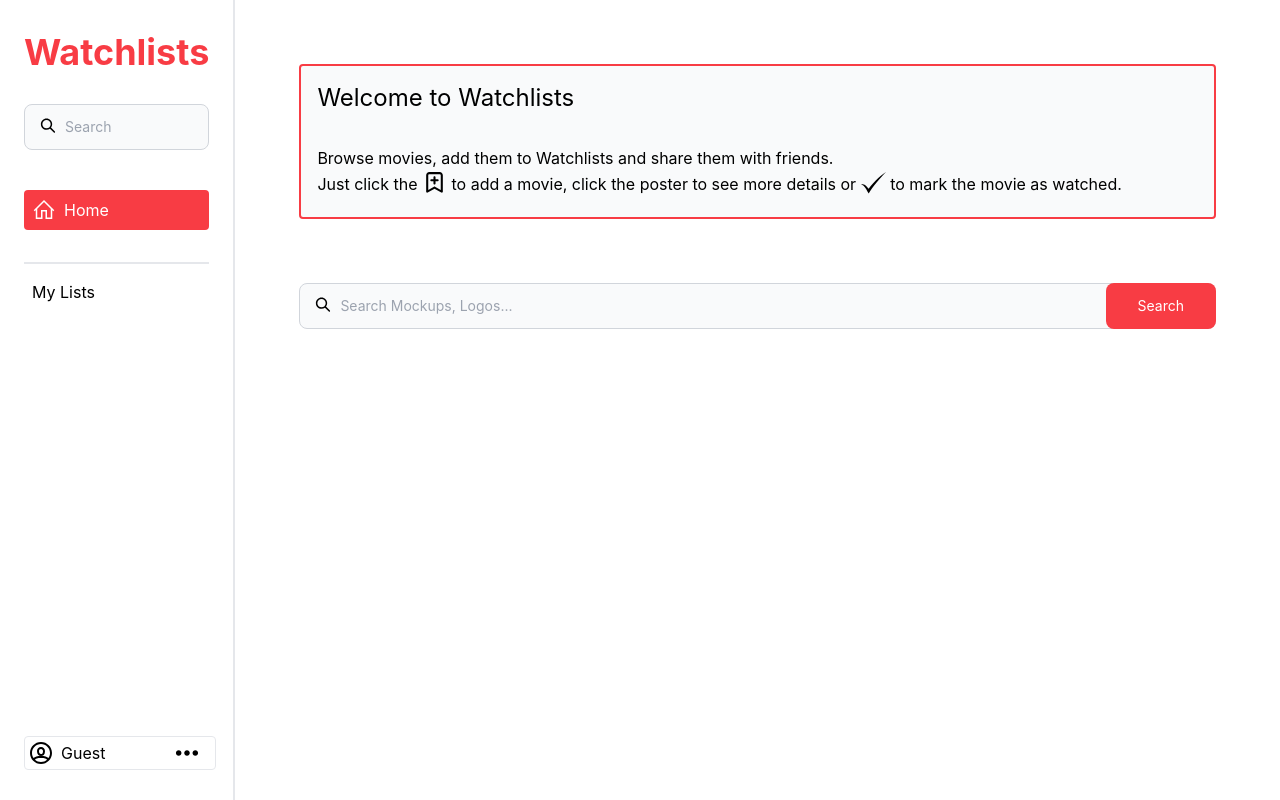
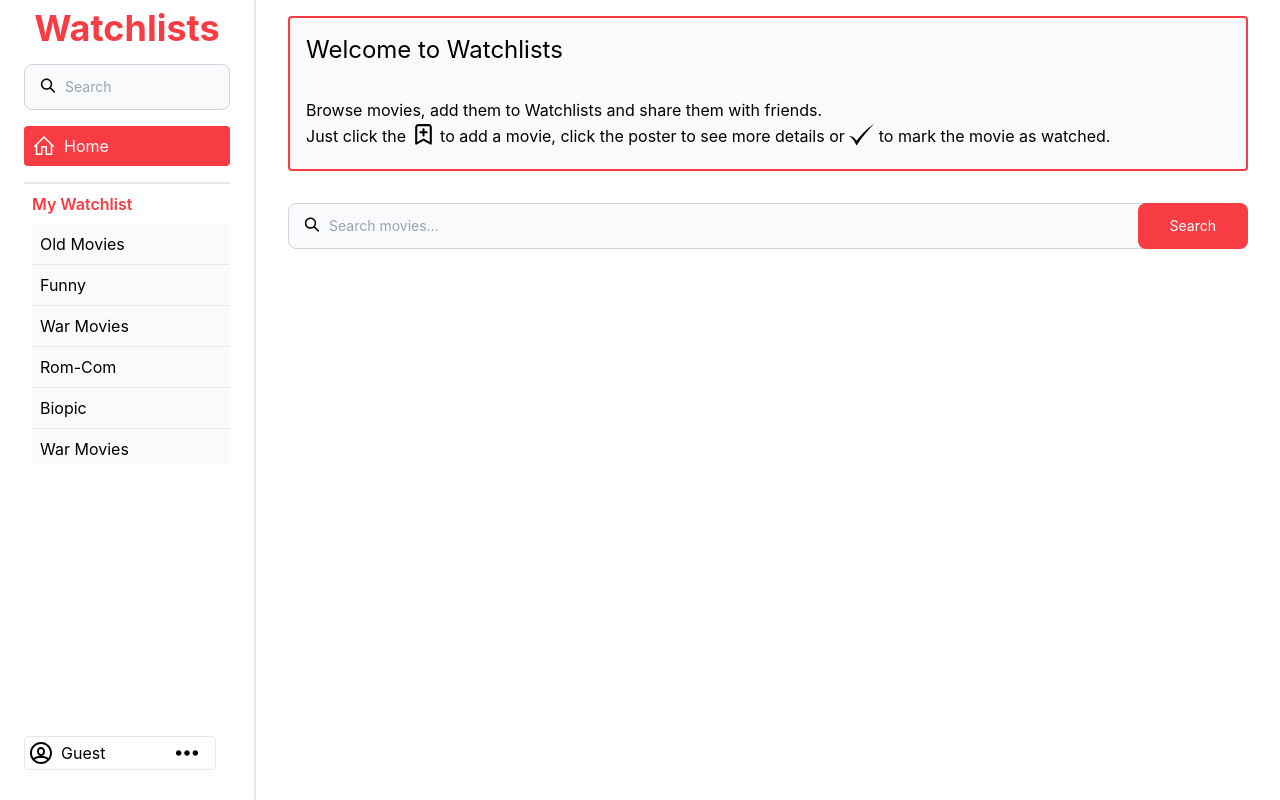
Before and after one commit to imran1721/movie-watchlist, a React (Create React App) app: page /home in a window 1280 px wide. Built offline with nearby package versions, Linux system fonts and the light colour scheme.

Commit message:
initial commit

```diff
--- a/src/App.js
+++ b/src/App.js
@@ -13,11 +13,11 @@ function App() {
 
   return (
     <div className="App">
-      <div className='flex'>
-        <div className='w-[20%] border-r-2 border-gray-200'>
+      <div className='grid grid-cols-10'>
+        <div className='col-span-2 border-r-2 border-gray-200 self-start sticky top-0'>
           <Sidebar />
         </div>
-        <div className='w-[80%] mx-16 py-16'>
+        <div className='col-span-8 mx-8 pt-4'>
           <Header />
           <SearchBar />
           <MovieList />
--- a/src/components/MovieCard.js
+++ b/src/components/MovieCard.js
@@ -9,7 +9,7 @@ export const MovieCard = ({movie, handleMovieView, handleAddToWatchlist}) => {
         dispatch(setSelectedMovie(movie))
     }
     return (
-        <div className="flex flex-col border rounded bg-gray-50" onClick={handleSelectedMovie}>
+        <div className="flex flex-col border rounded bg-gray-50" onClick={handleSelectedMovie} handleAddToWatchlist={handleAddToWatchlist}>
         <div className="absolute w-16 h-16 z-10" onClick={handleAddToWatchlist}>
             <img className="" src={watchlistWhiteIcon} alt="Collection Icon" />
         </div>
--- a/src/components/MovieList.js
+++ b/src/components/MovieList.js
@@ -24,7 +24,7 @@ export const MovieList = () => {
     }
 
     return (
-        <div className="mt-8 grid grid-cols-5 gap-20">
+        <div className="mt-8 grid xl:grid-cols-5 lg:grid-cols-4 md:grid-cols-3 grid-cols-1 gap-5">
             {movies?.Search && movies.Search.map((movie) => {
                 return <MovieCard movie={movie} handleMovieView={handleMovieView} handleAddToWatchlist={handleAddToWatchlist} />
             })
--- a/src/components/searchBar.js
+++ b/src/components/searchBar.js
@@ -14,14 +14,13 @@ export const SearchBar = () => {
         dispatch(fetchMovies(searchQuery))
     }
 
-    return (<div className="rounded mt-16">
+    return (<div className="rounded mt-8">
         <form onSubmit={handleSubmit} className="mx-auto">
-            <label className="mb-2 text-sm font-medium text-gray-900 sr-only">Search</label>
             <div className="relative">
                 <div className="absolute inset-y-0 start-0 flex items-center ps-3 pointer-events-none">
                     <img className="w-6 h-6 text-gray-500" src={searchIcon} />
                 </div>
-                <input type="search" onChange={(e)=> setSearchQuery(e.target.value)} className="block w-full p-3 ps-10 text-sm text-gray-900 border border-gray-300 rounded-lg bg-gray-50 focus:ring-primary/50 focus:border-primary/50 focus:outline-none" placeholder="Search Mockups, Logos..." required />
+                <input onChange={(e)=> setSearchQuery(e.target.value)} className="block w-full p-3 ps-10 text-sm text-gray-900 border border-gray-300 rounded-lg bg-gray-50 focus:ring-primary/50 focus:border-primary/50 focus:outline-none" placeholder="Search movies..." required />
                 <button type="submit" className="text-white absolute end-0 bottom-0 bg-primary hover:bg-primary/90 rounded-lg text-sm px-8 h-full">Search</button>
             </div>
         </form>
--- a/src/components/sidebar.js
+++ b/src/components/sidebar.js
@@ -2,13 +2,14 @@ import { homeIcon, optionsIcon, searchIcon, userIcon } from "../assets/icons"
 
 
 export const Sidebar = () => {
+    const list = ['Old Movies', 'Funny', 'War Movies', 'Rom-Com', 'Biopic', 'War Movies', 'Rom-Com', 'Biopic'];
     return (
-        <div className="h-screen pt-8 px-6 w-full">
-            <div className="text-4xl font-bold text-primary mb-8">
+        <div className="h-screen pt-2 px-6 w-full">
+            <div className="text-4xl font-bold text-primary mb-4">
                 Watchlists
             </div>
-            <div className="pb-8 border-b-2 border-gray-200">
-                <form className="pb-10">
+            <div className="pb-4 border-b-2 border-gray-200">
+                <form className="pb-4">
                     <label className="mb-2 text-sm font-medium text-gray-900 sr-only">Search</label>
                     <div className="relative">
                         <div className="absolute inset-y-0 start-0 flex items-center ps-3 pointer-events-none">
@@ -19,8 +20,15 @@ export const Sidebar = () => {
                 </form>
                 <button className="flex py-2 px-2 bg-primary w-full rounded text-white"><div className="inline-flex align-middle"><img className="w-6 h-6 mr-2 text-gray-500" src={homeIcon} />Home</div></button>
             </div>
-            <div className="flex pl-2 pt-4">
-                My Lists
+            <div className="flex flex-col items-start pl-2 pt-2">
+                <div className="font-semibold text-primary">My Watchlist</div>
+                <div className="h-60 w-full mt-2 overflow-y-auto flex flex-col items-start">
+                    {list.map(el =>
+                        <div key={el} className="pl-2 py-2 bg-gray-50 h-full w-full flex border-b hover:bg-primary/10 hover:border-primary cursor-pointer">
+                            {el}
+                        </div>
+                    )}
+                </div>
             </div>
             <div className="flex justify-between fixed bottom-[30px] border rounded bottom-90 w-[15%] items-center">
                 <div className="flex items-center"><img className="my-1 ml-1 mr-2 w-6 h-6" src={userIcon} />Guest</div>
--- a/src/index.css
+++ b/src/index.css
@@ -15,3 +15,25 @@ code {
   font-family: source-code-pro, Menlo, Monaco, Consolas, 'Courier New',
     monospace;
 }
+
+/* width */
+::-webkit-scrollbar {
+  width: 5px;
+}
+
+/* Track */
+::-webkit-scrollbar-track {
+  border-radius: 5px;
+}
+
+/* Handle */
+::-webkit-scrollbar-thumb {
+  background: rgb(248 60 68);
+  border-radius: 5px;
+}
+
+/* Handle on hover */
+::-webkit-scrollbar-thumb:hover {
+  background: rgb(143, 34, 40);
+  cursor: pointer;
+}
```
